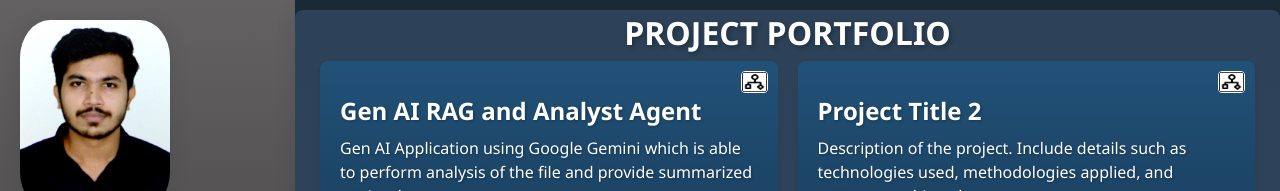
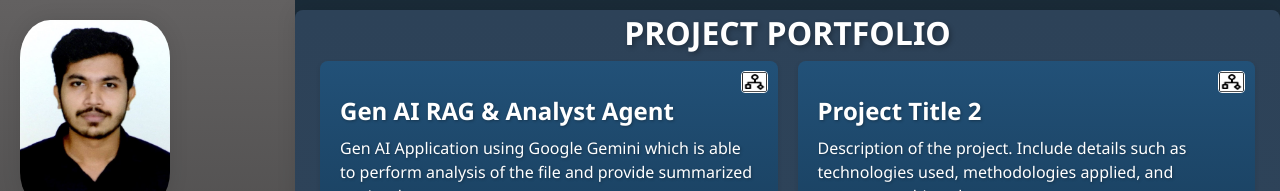
Before and after one commit to harshal-96/website, a plain HTML site: page index.html in a window 1280 px wide. Shown: the top 191 px of the page. Drawn offline with Linux system fonts and the light colour scheme.

Commit message:
Update index.html

```diff
--- a/index.html
+++ b/index.html
@@ -28,7 +28,7 @@
                 <img src="mini.jpg" alt="Mini Image 1" class="mini-image" onclick="showPreview(this)">
                 <img src="preview1.jpg" alt="Preview Image 1" class="preview-image">
                 <button class="close-btn" onclick="hidePreview(this)">Close Preview</button>
-                <h2>Gen AI RAG and Analyst Agent</h2>
+                <h2>Gen AI RAG & Analyst Agent</h2>
                 <p> Gen AI Application using Google Gemini which is able to perform analysis of the file and provide summarized retrieval.</p>
                 <p><strong>Technologies:</strong> Google Gemini Pro, Python, Langchain, Faiss, Chroma DB</p>
                 <p><strong>Outcome:</strong> Improved retrieval by 15%, deployed as a web application using Flask.</p>
```
